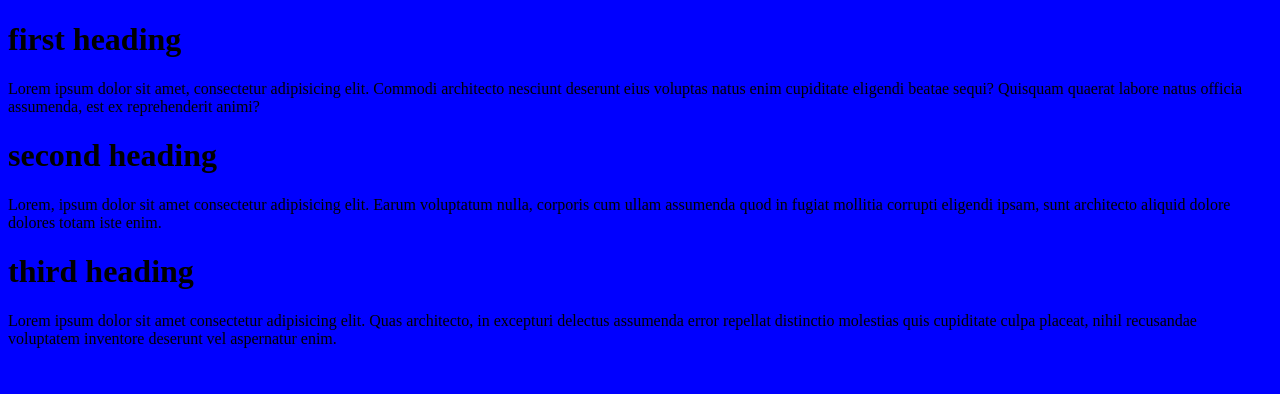
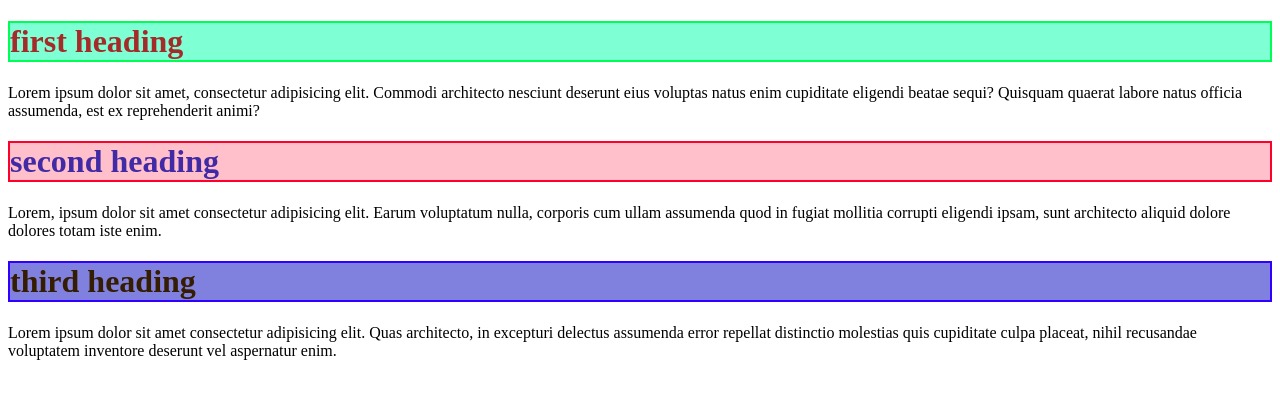
Before and after one commit to Hidayamoh/html-id, a plain HTML site: page src/index.html in a window 1280 px wide. Drawn offline with Linux system fonts and the light colour scheme.

Commit message:
Style the headings

```diff
--- a/src/index.html
+++ b/src/index.html
@@ -8,11 +8,11 @@
     <link rel="stylesheet" href="styles/styles.css" />
   </head>
   <body>
-    <h1>first heading</h1>
+    <h1 id="h1">first heading</h1>
     <p>Lorem ipsum dolor sit amet, consectetur adipisicing elit. Commodi architecto nesciunt deserunt eius voluptas natus enim cupiditate eligendi beatae sequi? Quisquam quaerat labore natus officia assumenda, est ex reprehenderit animi?</p>
-    <h1>second heading</h1>
+    <h1 id="h2">second heading</h1>
     <p>Lorem, ipsum dolor sit amet consectetur adipisicing elit. Earum voluptatum nulla, corporis cum ullam assumenda quod in fugiat mollitia corrupti eligendi ipsam, sunt architecto aliquid dolore dolores totam iste enim.</p>
-    <h1>third heading</h1>
+    <h1 id="h3">third heading</h1>
     <p>Lorem ipsum dolor sit amet consectetur adipisicing elit. Quas architecto, in excepturi delectus assumenda error repellat distinctio molestias quis cupiditate culpa placeat, nihil recusandae voluptatem inventore deserunt vel aspernatur enim.</p>
   </body>
 </html>
--- a/src/styles/styles.css
+++ b/src/styles/styles.css
@@ -1,3 +1,15 @@
-body {
-  background-color: blue;
+#h1 {
+  background-color: aquamarine;
+  border: 2px solid rgb(0, 255, 85);
+  color: brown;
 }
+#h2 {
+  background-color: pink;
+  border: 2px solid rgb(255, 0, 43);
+  color: rgb(65, 42, 165);
+}
+#h3 {
+  background-color: rgb(128, 128, 223);
+  border: 2px solid rgb(47, 0, 255);
+  color: rgb(53, 29, 2);
+}
```
